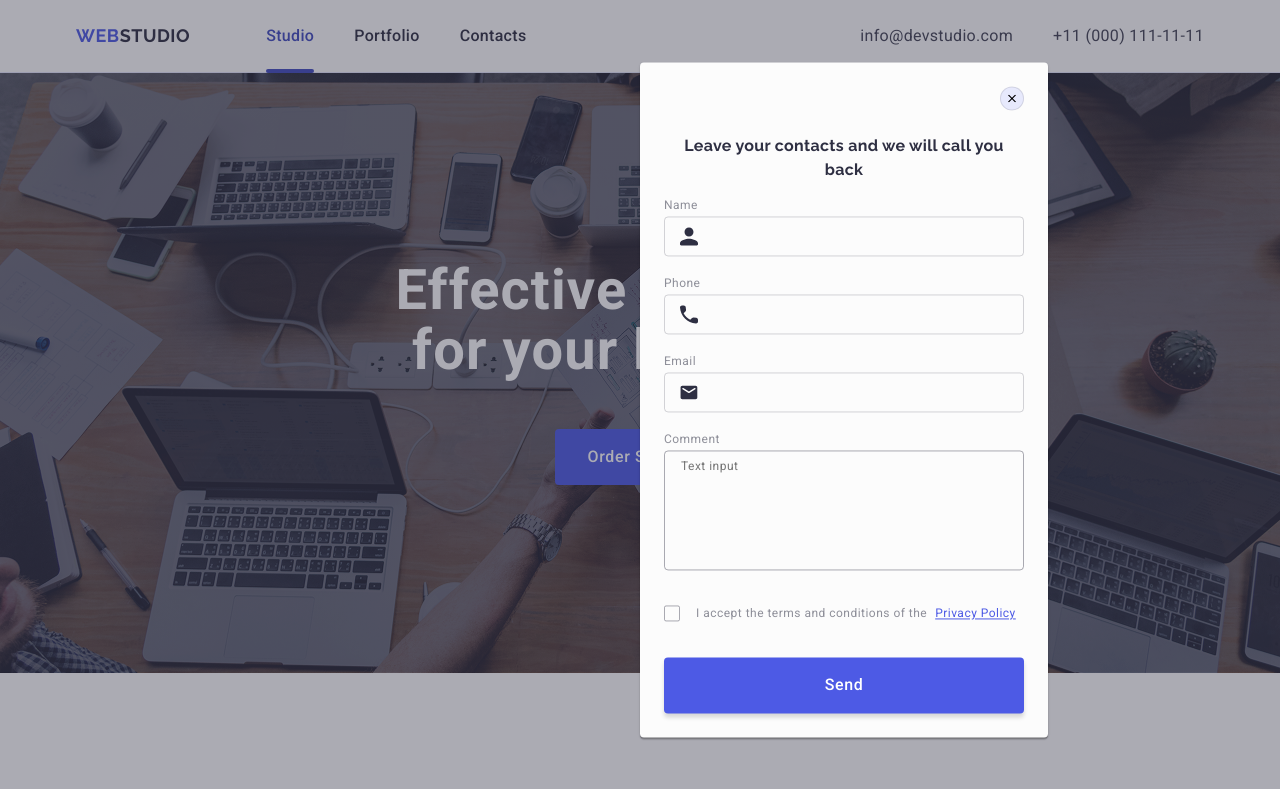
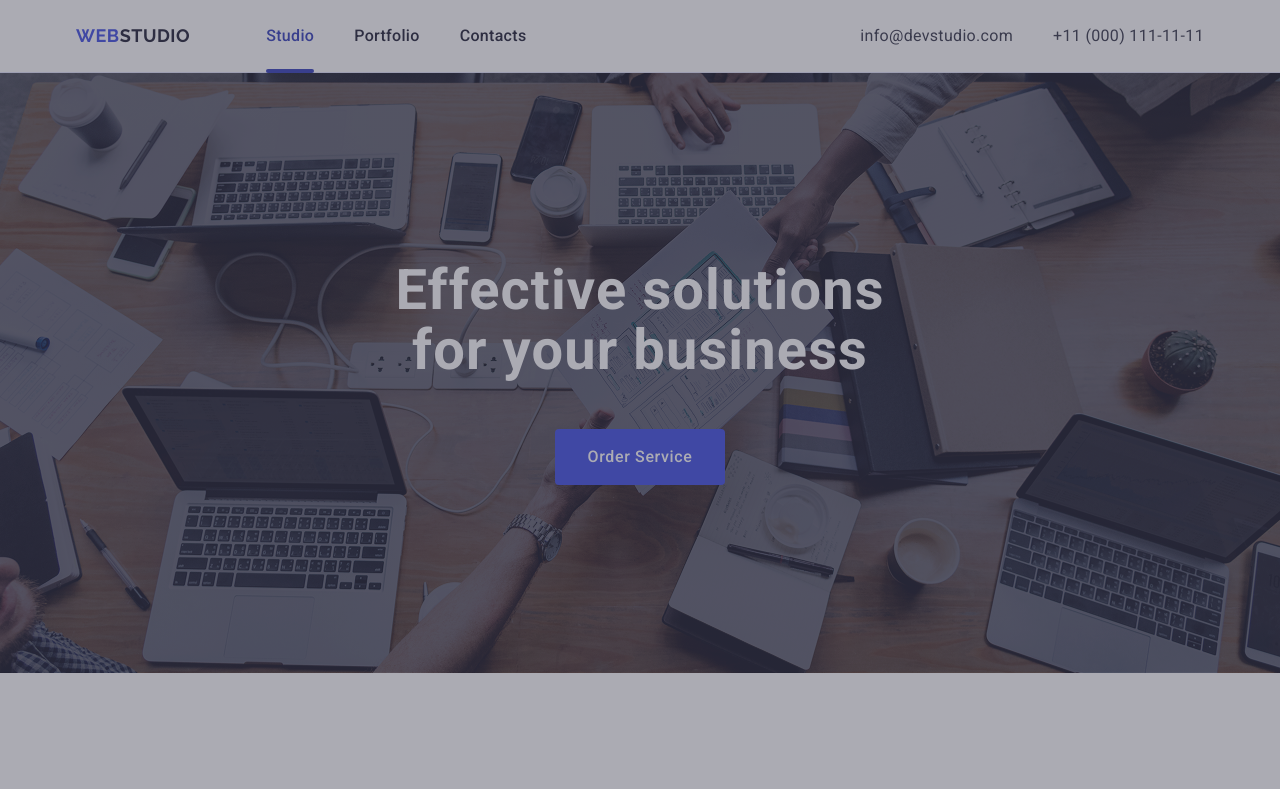
Before and after one commit to main988/fs-homework-five, a plain HTML site: page index.html in a window 1280 px wide. Shown: the top 789 px of the page. Drawn offline with nearby package versions, Linux system fonts and the light colour scheme.

Commit message:
updatasass

```diff
--- a/css/styles.css
+++ b/css/styles.css
@@ -630,7 +630,6 @@ a {
   position: relative;
 }
 
-.modal-input,
 .modal-textarea {
   padding: 12px 12px 12px 36px;
   border: 1px solid rgba(46, 47, 66, 0.2);
@@ -710,14 +709,14 @@ a {
 }
 
 .modal-checkbox:checked + .modal-checkbox-label .checkbox-custom {
-  background-color: #404bbf;
+  background-color: var(#404bbf);
   border: none;
-  fill: #f4f4fd;
+  fill: var(#f4f4fd);
 }
 
 .modal-policy-link {
   text-decoration: underline;
-  color: #4d5ae5;
+  color: var(#4d5ae5);
 }
 
 .checkbox-custom {
--- a/index.html
+++ b/index.html
@@ -460,7 +460,7 @@
       </div>
     </footer>
     <div class="backdrop is-open">
-      <div class="modal">
+      <div class="modal visually-hidden">
         <button type="button" class="modal-close">
           <svg class="icon-cross" width="8" height="8">
             <use href="./images/sprite.svg#icon-cross"></use>
```
